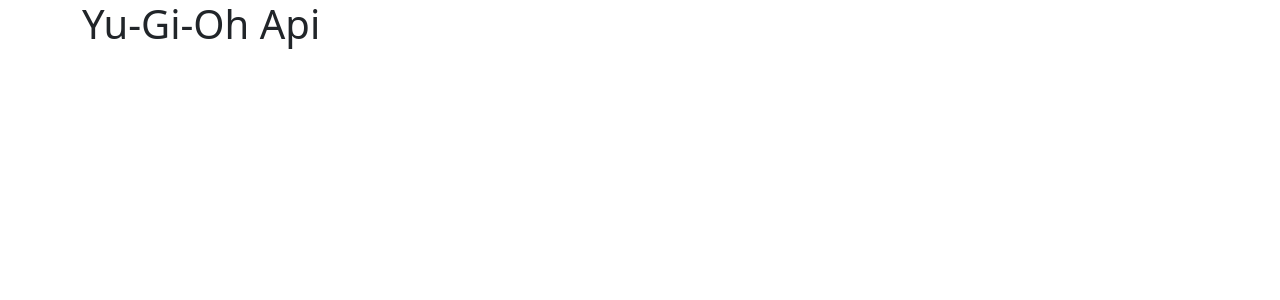
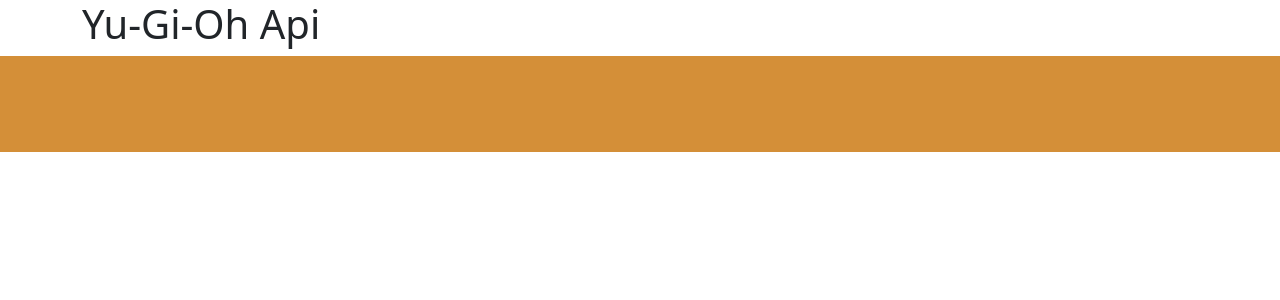
Before and after one commit to igorgaidolfi/vite-yu-gi-oh, a Vue app: page / in a window 1280 px wide. Shown: the top 300 px of the page. Built offline with nearby package versions, Linux system fonts and the light colour scheme.

Commit message:
added bg to main

```diff
--- a/src/App.vue
+++ b/src/App.vue
@@ -1,9 +1,11 @@
 <script>
 import AppHeader from './components/AppHeader.vue'
+import AppMain from './components/AppMain.vue'
 import { store } from './store.js'
 export default {
   components: {
-    AppHeader
+    AppHeader,
+    AppMain
   },
   data() {
     return {
@@ -15,6 +17,7 @@
 <template lang="">
   <div>
     <AppHeader />
+    <AppMain />
   </div>
 </template>
 <style lang="scss">
--- /dev/null
+++ b/src/components/AppMain.vue
@@ -0,0 +1,24 @@
+<script>
+import AppCardsList from './AppCardsList.vue';
+export default {
+    name: 'AppMain',
+    components: {
+        AppCardsList,
+    }
+
+}
+</script>
+<template lang="">
+  <main>
+    <div class="bg-list-cards p-5">
+        <AppCardsList/>
+    </div>
+  </main>
+</template>
+<style lang="scss">
+@use '../styles/partials/variables' as*;
+
+main {
+    background-color: $orange_;
+}
+</style>
--- a/src/styles/partials/_variables.scss
+++ b/src/styles/partials/_variables.scss
@@ -1 +1,2 @@
-$_white: white;
+$white_: white;
+$orange_: #d48f38;
```
